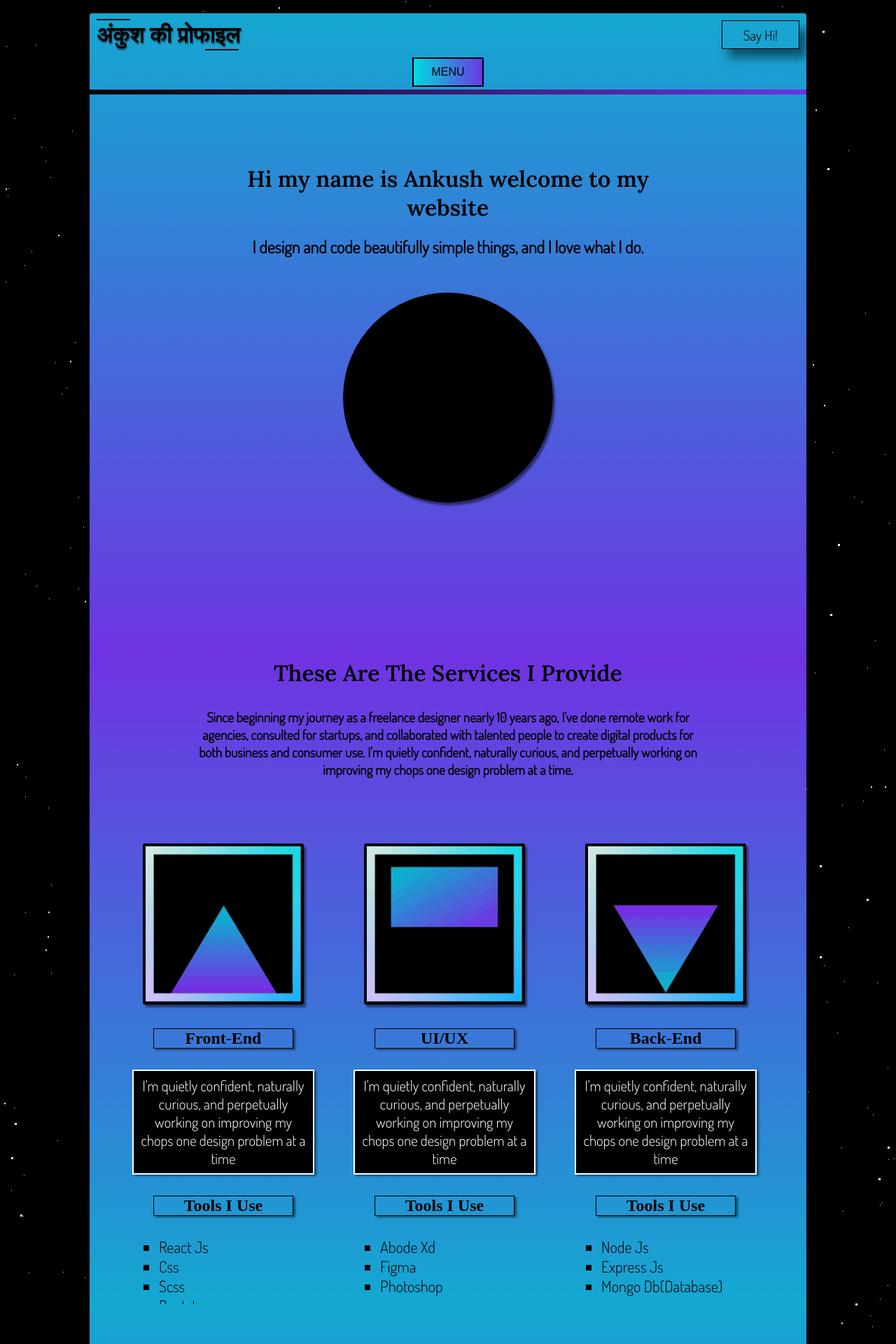
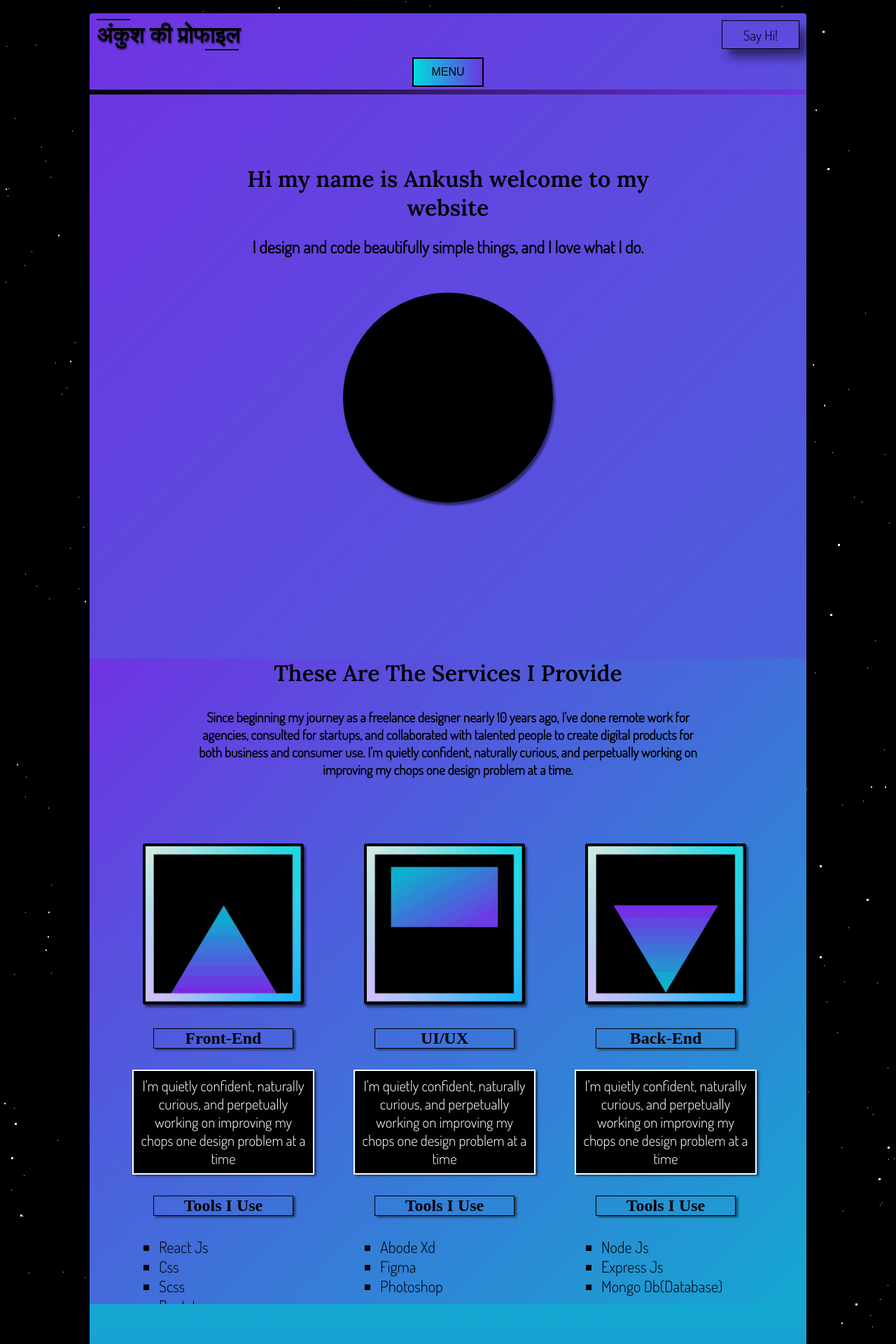
Before and after one commit to ankushk385/ankush-portfolio, a React (Create React App) app: page / in a window 1280 px wide. Shown: the top 1920 px of the page at 70% size. Built offline with nearby package versions, Linux system fonts and the light colour scheme; a web font is replaced by a local one.

Commit message:
color scheme

```diff
--- a/src/components/Home.jsx
+++ b/src/components/Home.jsx
@@ -16,6 +16,12 @@ function Home() {
   const [toggle, setToggle] = useState(true);
   const [isToggle, setIsToggle] = useState(true);
 
+  const color = useSpring({
+    backgroundImage: isToggle
+      ? "linear-gradient(-45deg, #14a8d1, #6f33e2)"
+      : "linear-gradient(-45deg, #000000, #000000)",
+    color: isToggle ? "black" : "white",
+  });
   const height = useSpring({
     height: isToggle ? "7px" : "300px",
     color: isToggle ? "black" : "white",
@@ -62,7 +68,7 @@ function Home() {
           <div id="stars2"></div>
           <div id="stars3"></div>
 
-          <div className="page1">
+          <animated.div className="page1" style={color}>
             <div className="logo">
               <h1 id="logoText">अंकुश की प्रोफाइल</h1>
               <button id="helloBtn" onClick={() => setToggle(!toggle)}>
@@ -97,8 +103,8 @@ function Home() {
                 alt="...."
               />
             </div>
-          </div>
-          <div className="page2">
+          </animated.div>
+          <animated.div className="page2" style={color}>
             <div className="page2Text" data-aos="zoom-in">
               <h1>These Are The Services I Provide</h1>
 
@@ -177,7 +183,7 @@ function Home() {
                 </ul>
               </div>
             </div>
-          </div>
+          </animated.div>
           <div className="page3">
             <div className="projector"></div>
           </div>
--- a/src/index.css
+++ b/src/index.css
@@ -26,13 +26,24 @@
   margin-top: 13px;
   width: 80%;
   height: 922px;
-  background-image: linear-gradient(0deg, #6f33e2, #14a8d1);
+  /* background-image: linear-gradient(-45deg, #14a8d1, #6f33e2, #000000, #000000); */
   /* background: linear-gradient(135deg, #f093fb 0%, #f5576c 100%); */
   /* background: linear-gradient(135deg, #5ee7df 0%, #b490ca 100%); */
   /* background: linear-gradient(135deg, #f6d365 0%, #fda085 100%); */
   position: relative;
+  background-size: 400%;
   z-index: 1;
   border-radius: 4px 4px 0 0;
+  animation: bganimation 3s ease-in-out infinite alternate;
+}
+@keyframes bganimation {
+  0% {
+    background-position: left;
+  }
+
+  100% {
+    background-position: right;
+  }
 }
 
 /* logo styling */
@@ -162,9 +173,10 @@
   margin: 0 auto;
   width: 80%;
   height: 922px;
-  background-image: linear-gradient(0deg, #14a8d1, #6f33e2);
+  /* background-image: linear-gradient(0deg, #14a8d1, #6f33e2); */
   position: relative;
   z-index: 1;
+  animation: bganimation 3s ease-in-out infinite alternate;
 }
 .page2Text {
   text-align: center;
```
Also changed, not shown: 1 other file (tests, documents, lock files or other folders).
